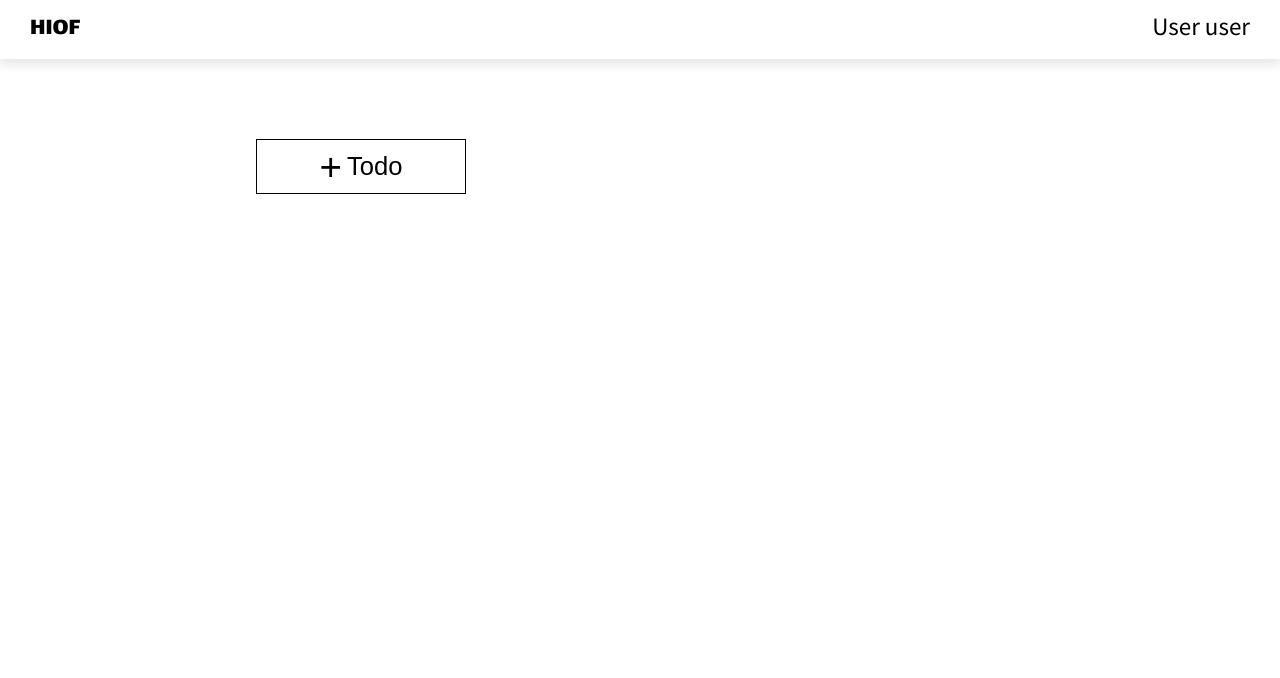
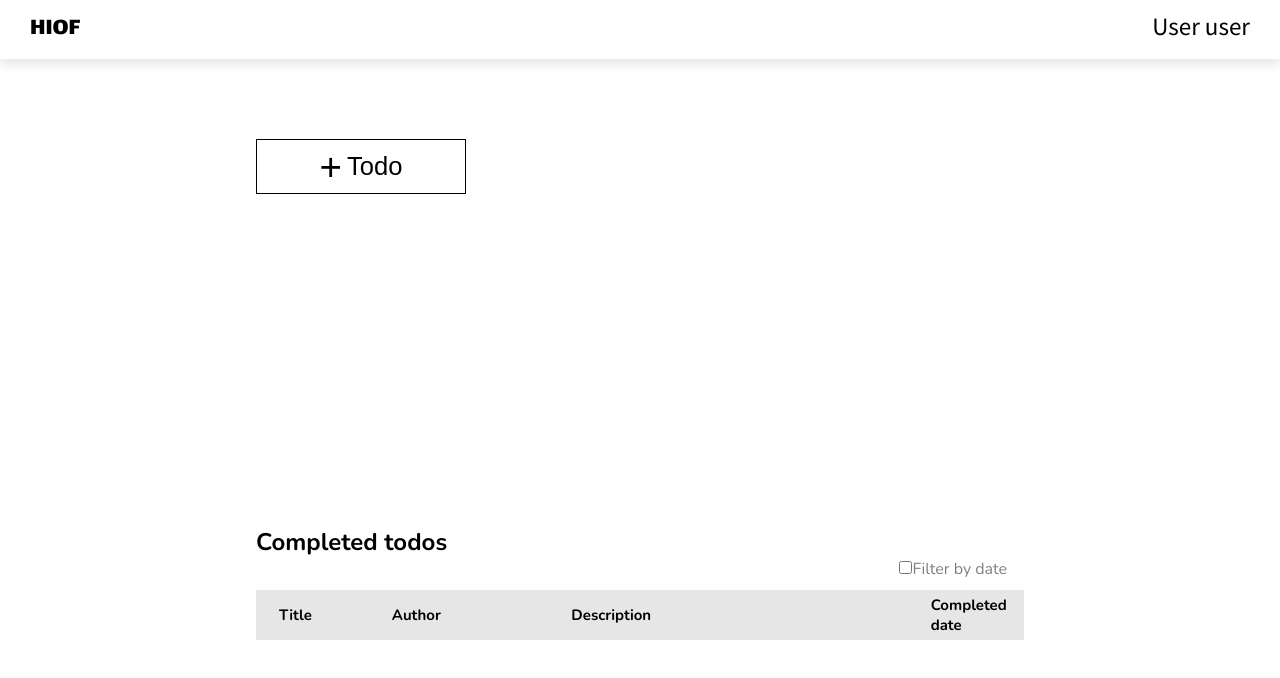
Before and after one commit to andersbss/Obligatorisk-6, a React app: page / in a window 1280 px wide. Shown: the top 678 px of the page. Built offline with nearby package versions, Linux system fonts and the light colour scheme.

Commit message:
CompletedList

```diff
--- a/App.jsx
+++ b/App.jsx
@@ -2,7 +2,9 @@ import React from 'react';
 import Navbar from './src/components/Navbar';
 import TodoButton from './src/components/TodoButton';
 import TodoCardList from './src/components/TodoCardList';
+import CompletedList from './src/components/CompletedList';
 import TodoCard from './src/components/TodoCard';
+import CompletedListItem from './src/components/CompletedListItem';
 
 const App = () => (
   <>
@@ -10,6 +12,7 @@ const App = () => (
     <main>
       <TodoButton />
       <TodoCardList />
+      <CompletedList />
     </main>
     <aside className="popup" id="popup" />
   </>
--- a/src/components/CompletedList.jsx
+++ b/src/components/CompletedList.jsx
@@ -1,6 +1,13 @@
 import React from 'react';
+import Title from './Title';
 
 const CompletedList = () => (
+  <section>
+    <Title title="Completed todos" />
+    <form id="filterCheckbox">
+      <input type="checkbox" />
+      <label>Filter by date</label>
+    </form>
     <table id="completedTodosTable">
       <tr id="headers">
         <th id="titleHeader">Title</th>
@@ -9,4 +16,7 @@ const CompletedList = () => (
         <th id="dateHeader">Completed date</th>
       </tr>
     </table>
+  </section>
 );
+
+export default CompletedList;
```
Lines whose indentation alone changed are shown as unchanged.
